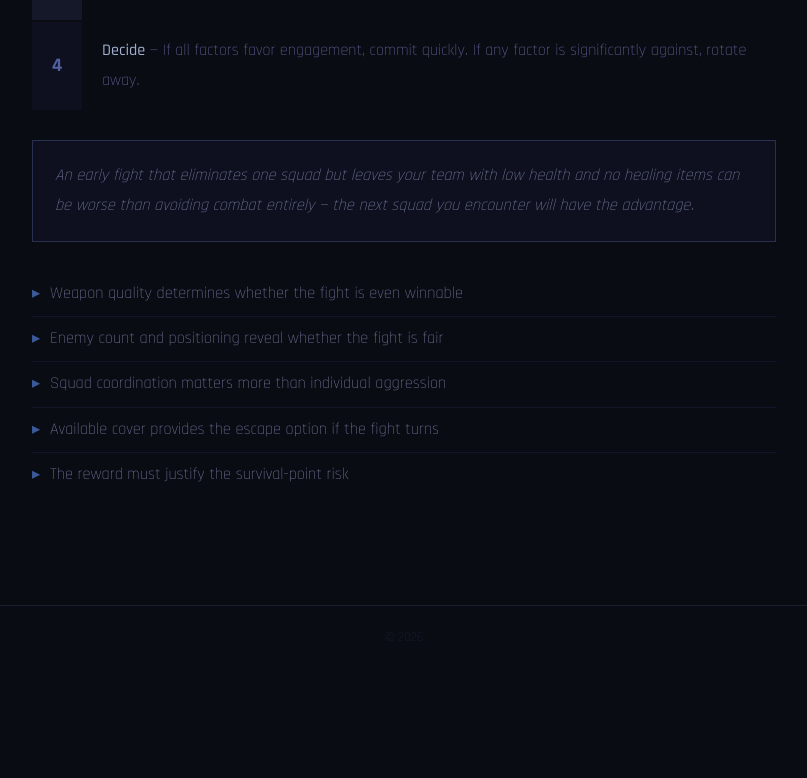
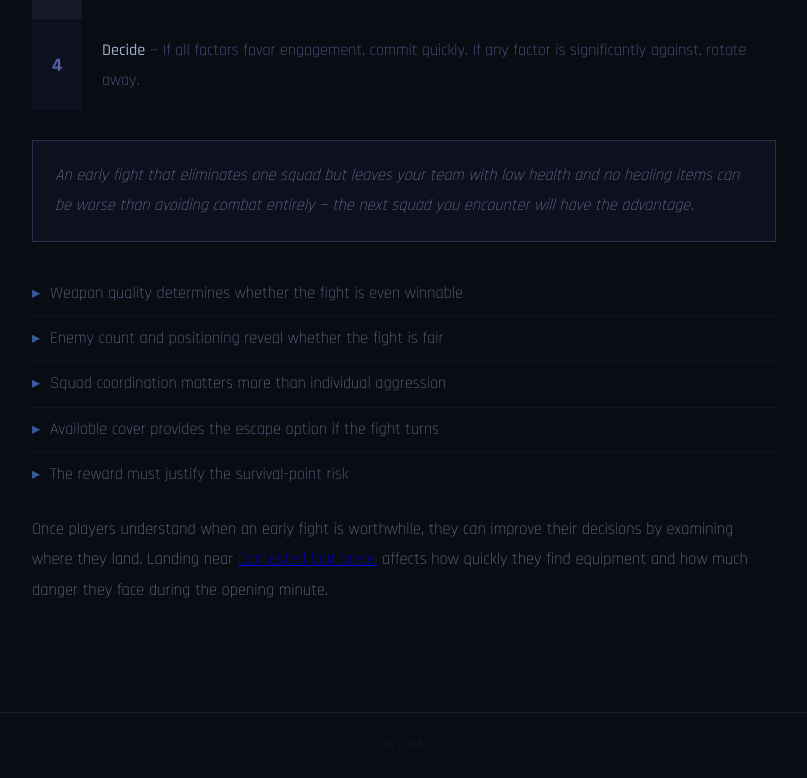
Before and after one commit to umjynb-lab/Ranked-Matches, a plain HTML site: page index.html in a window 1280 px wide. Shown: the part 1305-2083 px from the top of the page, without its empty margins (236-1043 px from the left). Before the commit the page ends 1975 px from the top, so only its background shows below. Drawn offline with Linux system fonts and the light colour scheme.

Commit message:
Update index.html

```diff
--- a/index.html
+++ b/index.html
@@ -4,6 +4,7 @@
 <meta charset="UTF-8">
 <meta name="viewport" content="width=device-width, initial-scale=1.0">
 <title>How to Decide When to Take an Early Fight in Free Fire Ranked Matches</title>
+  <meta name="google-site-verification" content="G92O4tX0sb8yA3rfPPtlkGBR23WJSLPsyPjIC3srTk0" />
 <meta name="description" content="How to assess early-game weapon quality, enemy positions, squad readiness, available cover, and the potential reward of an early fight in Free Fire ranked.">
 <link rel="canonical" href=""><script>document.querySelector('link[rel="canonical"]').href=window.location.href;</script>
 <script type="application/ld+json">{"@context":"https://schema.org","@type":"Article","headline":"How to Decide When to Take an Early Fight in Free Fire Ranked Matches","publisher":{"@type":"Organization","name":"ffproxyserver.net"}}</script>
@@ -64,6 +65,7 @@ footer{text-align:center;color:#1e2038;font-size:.82rem;padding:20px 0;border-to
 <li>Available cover provides the escape option if the fight turns</li>
 <li>The reward must justify the survival-point risk</li>
 </ul>
+  <p>Once players understand when an early fight is worthwhile, they can improve their decisions by examining where they land. Landing near <a href="https://minute-survival-chances-25c02b.gitlab.io/">Contested loot areas</a> affects how quickly they find equipment and how much danger they face during the opening minute.</p>
 </div>
 <footer>© 2026</footer>
 </body>
```
